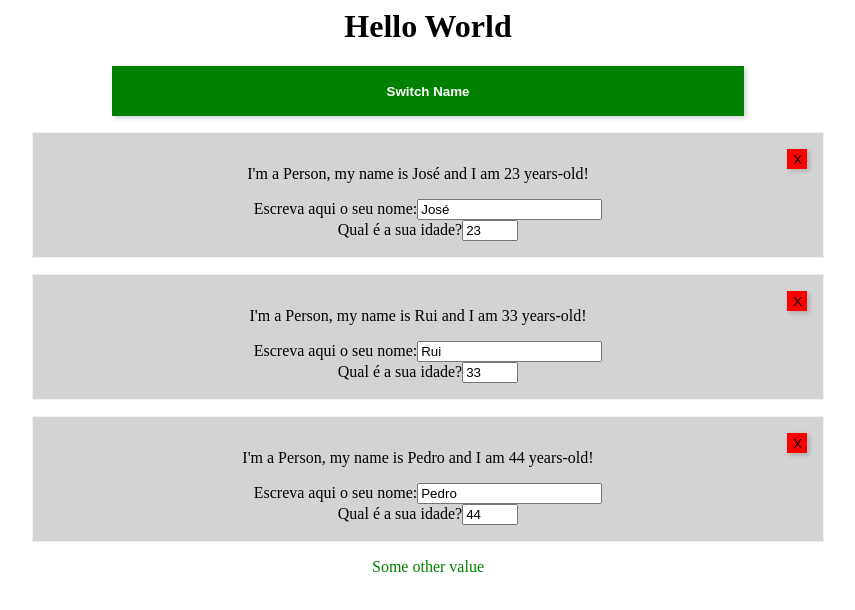
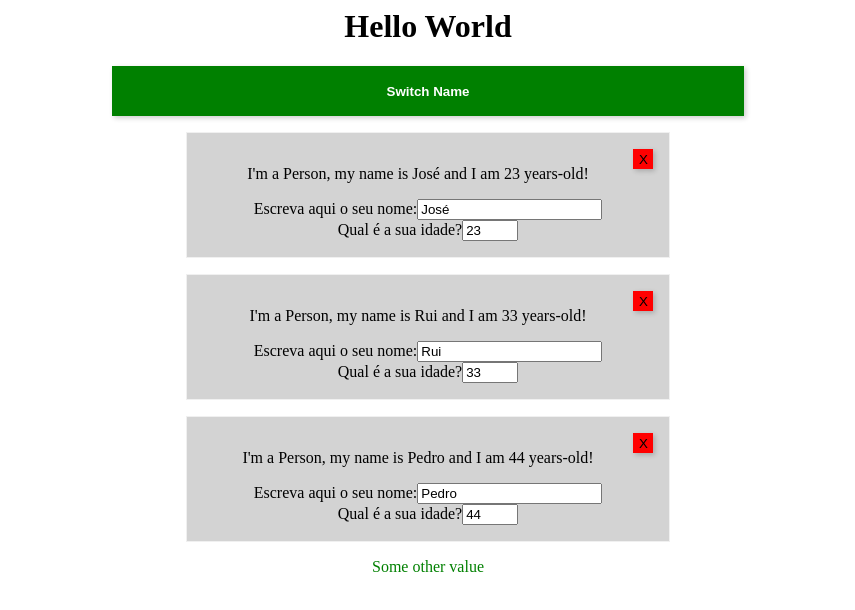
Before and after one commit to GoncaloBraz/59-lists-keys, a React (Create React App) app: page / in a window 1280 px wide. Both pictures are taken after a click on the button "Switch Name". Shown: the top 610 px of the page, without its empty margins (212-1067 px from the left). Built offline with nearby package versions, Linux system fonts and the light colour scheme.

Commit message:
69-using-radium-for-media-queries

```diff
--- a/App.js
+++ b/App.js
@@ -1,6 +1,6 @@
 import React, { Component } from "react";
 import { render } from "react-dom";
-import Radium from "radium";
+import Radium, { StyleRoot } from "radium";
 
 import "./App.css";
 import Person from "./Person/Person";
@@ -132,6 +132,7 @@ class App extends Component {
     }
 
     return (
+      <StyleRoot>
         <div className="App">
           <h1>Hello World</h1>
           <button
@@ -143,6 +144,7 @@ class App extends Component {
           {Persons}
           <p className={classes.join(" ")}>{otherState}</p>
         </div>
+      </StyleRoot>
     );
   }
 }
--- a/Person/Person.js
+++ b/Person/Person.js
@@ -1,18 +1,27 @@
 import React, { Component } from "react";
 import { render } from "react-dom";
-import Radium from 'radium'
+import Radium, { StyleRoot } from "radium";
 
 import "./Person.css";
 
+
+
 const person = props => {
+  const style = {
+    '@media (min-width: 500px)': {
+      width: '450px'
+    }
+  };
   return (
-    <div className="Person">
+    <StyleRoot>
+      <div className="Person" style={style}>
         <button className="deleteBtn" onClick={props.click}>
           X
         </button>
         <div>
           <p>
-          I'm a Person, my name is {props.name} and I am {props.age} years-old!
+            I'm a Person, my name is {props.name} and I am {props.age}{" "}
+            years-old!
           </p>
         </div>
         <p>{props.children}</p>
@@ -30,10 +39,17 @@ const person = props => {
         <div>
           <label>
             Qual é a sua idade?
-          <input type="number" min="0" max="99" onChange={props.changedAge} value={props.age} />
+            <input
+              type="number"
+              min="0"
+              max="99"
+              onChange={props.changedAge}
+              value={props.age}
+            />
           </label>
         </div>
       </div>
+    </StyleRoot>
   );
 };
 
--- a/package.json
+++ b/package.json
@@ -6,7 +6,9 @@
     "radium": "^0.26.0",
     "react": "^16.9.0",
     "react-dom": "^16.9.0",
+    "react-is": ">= 16.8.0",
     "react-scripts": "^3.3.0",
+    "styled-components": "^5.0.1",
     "typescript": "^3.2.1"
   },
   "scripts": {
```
Also changed, not shown: Person/Person.css (line endings or trailing spaces). Lines whose indentation alone changed are shown as unchanged.
